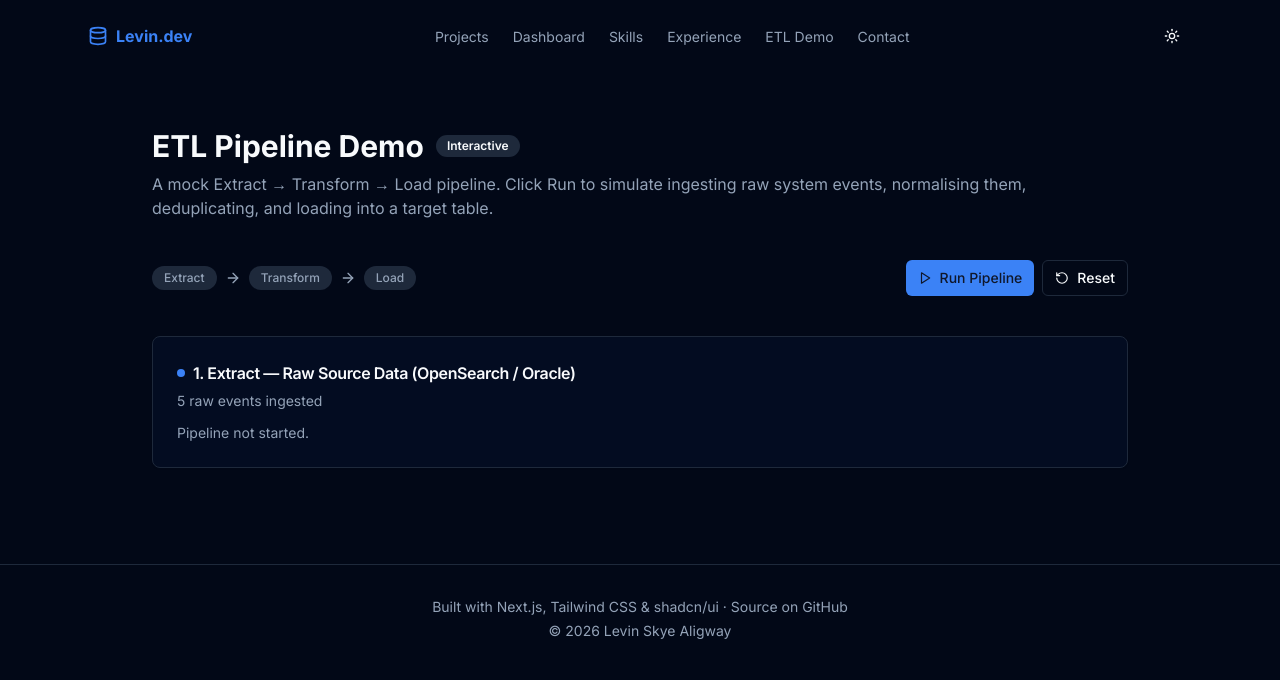
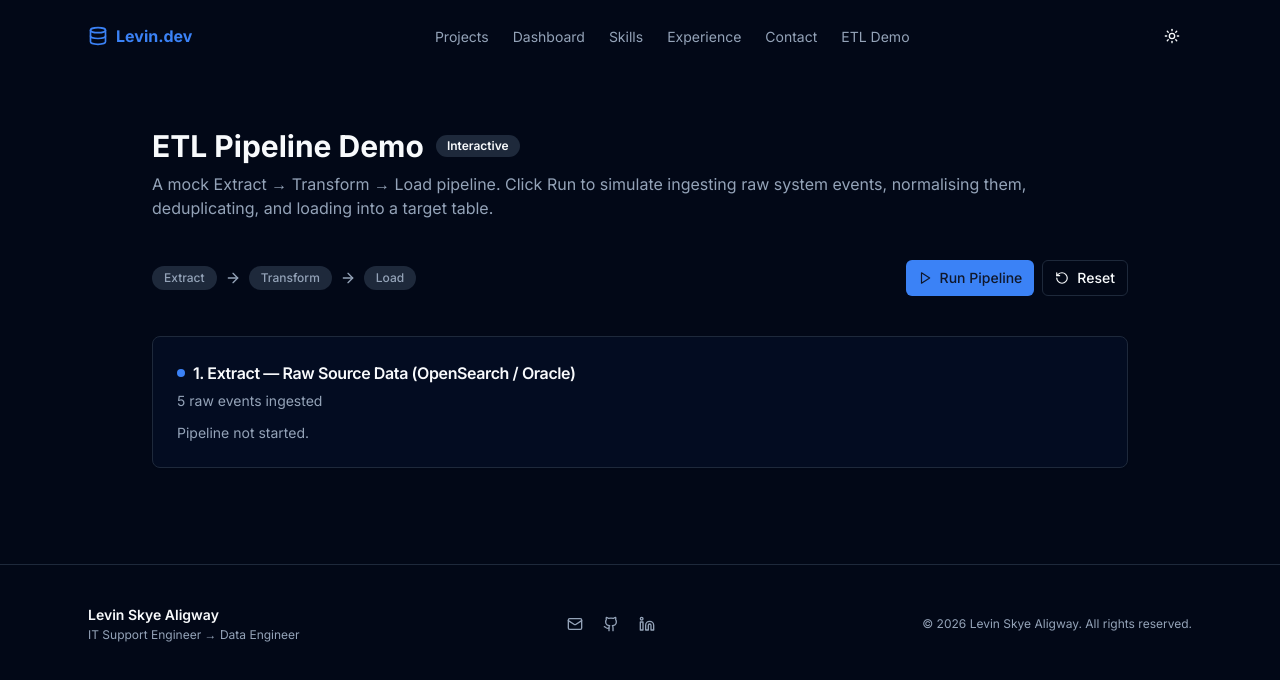
Before and after one commit to levinskyea/levin-data-engineer-portfolio, a Next.js app: page /etl-demo in a window 1280 px wide. Shown: the top 680 px of the page. Built offline with nearby package versions, Linux system fonts and the light colour scheme.

Commit message:
Fix URL hash by replacing anchor links with scrollIntoView in navbar

```diff
--- a/src/app/etl-demo/page.tsx
+++ b/src/app/etl-demo/page.tsx
@@ -1,5 +1,5 @@
 "use client";
-import { useState } from "react";
+import React, { useState } from "react";
 import { Button } from "@/components/ui/button";
 import { Card, CardContent, CardHeader, CardTitle, CardDescription } from "@/components/ui/card";
 import { Badge } from "@/components/ui/badge";
@@ -100,12 +100,12 @@ export default function EtlDemoPage() {
           const stageMap = { Extract: ["extracting", "extracted", "transforming", "transformed", "loading", "loaded"], Transform: ["transforming", "transformed", "loading", "loaded"], Load: ["loading", "loaded"] };
           const active = stageMap[s].includes(stage);
           return (
-            <>
+            <React.Fragment key={s}>
               <span className={`rounded-full px-3 py-1 text-xs transition-colors ${active ? "bg-primary text-primary-foreground" : "bg-muted text-muted-foreground"}`}>
                 {s}
               </span>
               {i < 2 && <ArrowRight className="h-4 w-4 text-muted-foreground" />}
-            </>
+            </React.Fragment>
           );
         })}
         <div className="ml-auto flex gap-2">
--- a/src/components/experience.tsx
+++ b/src/components/experience.tsx
@@ -60,7 +60,7 @@ export function Experience() {
                 </div>
                 <ul className="mb-4 space-y-1.5">
                   {exp.highlights.map((h, j) => (
-                    <li key={j} className="text-sm text-muted-foreground before:mr-2 before:content-['→']">
+                    <li key={j} className="text-sm text-muted-foreground list-disc ml-4">
                       {h}
                     </li>
                   ))}
--- a/src/components/footer.tsx
+++ b/src/components/footer.tsx
@@ -1,18 +1,48 @@
+import { Github, Linkedin, Mail } from "lucide-react";
+
 export function Footer() {
   return (
-    <footer className="border-t border-border py-8 text-center text-sm text-muted-foreground">
-      <p>
-        Built with Next.js, Tailwind CSS & shadcn/ui ·{" "}
+    <footer className="border-t border-border bg-background">
+      <div className="mx-auto max-w-6xl px-6 py-10">
+        <div className="flex flex-col items-center justify-between gap-6 sm:flex-row">
+          <div>
+            <p className="text-sm font-semibold text-foreground">Levin Skye Aligway</p>
+            <p className="text-xs text-muted-foreground mt-0.5">IT Support Engineer → Data Engineer</p>
+          </div>
+
+          <div className="flex items-center gap-5">
             <a
-          href="https://github.com/levinaligway"
+              href="mailto:levinskyebenatiro@gmail.com"
+              aria-label="Email"
+              className="text-muted-foreground transition-colors hover:text-foreground"
+            >
+              <Mail className="h-4 w-4" />
+            </a>
+            <a
+              href="https://github.com/levinskyea"
               target="_blank"
               rel="noopener noreferrer"
-          className="underline-offset-4 hover:text-foreground hover:underline"
+              aria-label="GitHub"
+              className="text-muted-foreground transition-colors hover:text-foreground"
             >
-          Source on GitHub
+              <Github className="h-4 w-4" />
             </a>
+            <a
+              href="https://linkedin.com/in/levinskyealigway"
+              target="_blank"
+              rel="noopener noreferrer"
+              aria-label="LinkedIn"
+              className="text-muted-foreground transition-colors hover:text-foreground"
+            >
+              <Linkedin className="h-4 w-4" />
+            </a>
+          </div>
+
+          <p className="text-xs text-muted-foreground">
+            © {new Date().getFullYear()} Levin Skye Aligway. All rights reserved.
           </p>
-      <p className="mt-1">© {new Date().getFullYear()} Levin Skye Aligway</p>
+        </div>
+      </div>
     </footer>
   );
 }
--- a/src/components/navbar.tsx
+++ b/src/components/navbar.tsx
@@ -3,15 +3,19 @@ import { useTheme } from "next-themes";
 import { Moon, Sun, Database } from "lucide-react";
 import { Button } from "@/components/ui/button";
 import { useEffect, useState } from "react";
+import Link from "next/link";
 
 const links = [
-  { href: "#projects", label: "Projects" },
-  { href: "#dashboard", label: "Dashboard" },
-  { href: "#skills", label: "Skills" },
-  { href: "#experience", label: "Experience" },
-  { href: "/etl-demo", label: "ETL Demo" },
-  { href: "#contact", label: "Contact" }
+  { href: "projects", label: "Projects" },
+  { href: "dashboard", label: "Dashboard" },
+  { href: "skills", label: "Skills" },
+  { href: "experience", label: "Experience" },
+  { href: "contact", label: "Contact" }
 ];
+
+function scrollTo(id: string) {
+  document.getElementById(id)?.scrollIntoView({ behavior: "smooth" });
+}
 
 export function Navbar() {
   const { theme, setTheme } = useTheme();
@@ -34,22 +38,33 @@ export function Navbar() {
       }`}
     >
       <nav className="mx-auto flex max-w-6xl items-center justify-between px-6 py-4">
-        <a href="#" className="flex items-center gap-2 font-bold text-primary">
+        <button
+          onClick={() => window.scrollTo({ top: 0, behavior: "smooth" })}
+          className="flex items-center gap-2 font-bold text-primary"
+        >
           <Database className="h-5 w-5" />
           <span>Levin.dev</span>
-        </a>
+        </button>
 
         <ul className="hidden items-center gap-6 md:flex">
           {links.map((l) => (
             <li key={l.href}>
-              <a
-                href={l.href}
+              <button
+                onClick={() => scrollTo(l.href)}
                 className="text-sm text-muted-foreground transition-colors hover:text-foreground"
               >
                 {l.label}
-              </a>
+              </button>
             </li>
           ))}
+          <li>
+            <Link
+              href="/etl-demo"
+              className="text-sm text-muted-foreground transition-colors hover:text-foreground"
+            >
+              ETL Demo
+            </Link>
+          </li>
         </ul>
 
         {mounted && (
```
Lines whose indentation alone changed are shown as unchanged.
